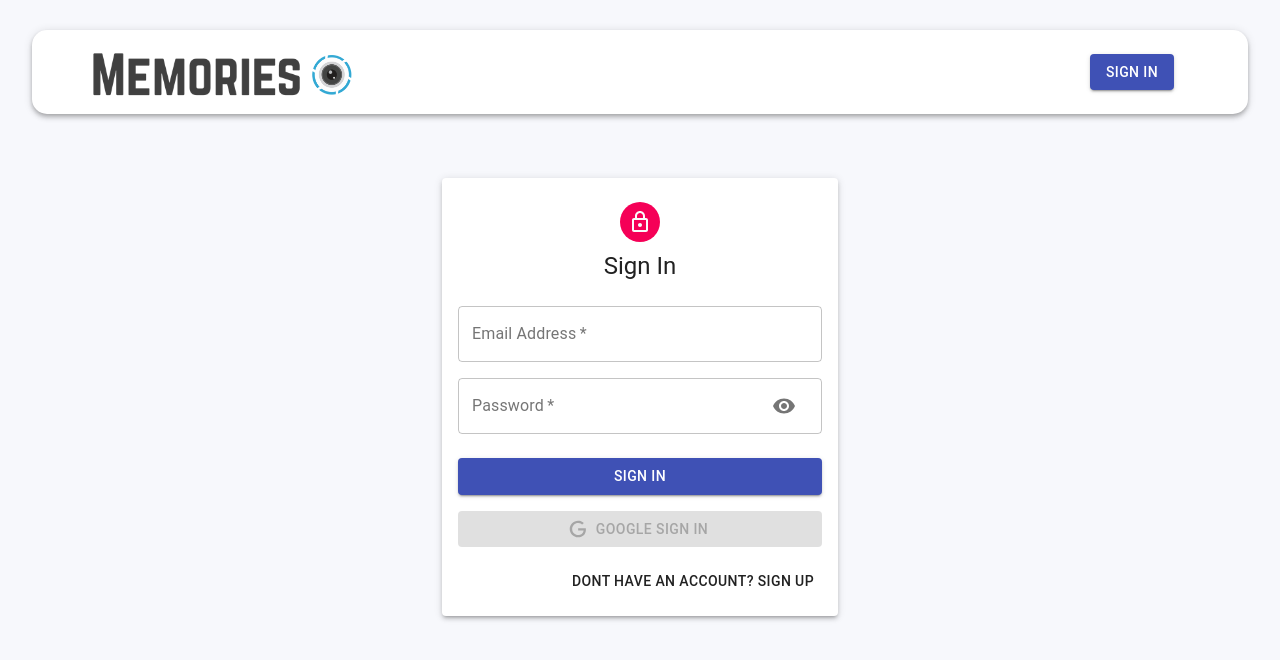
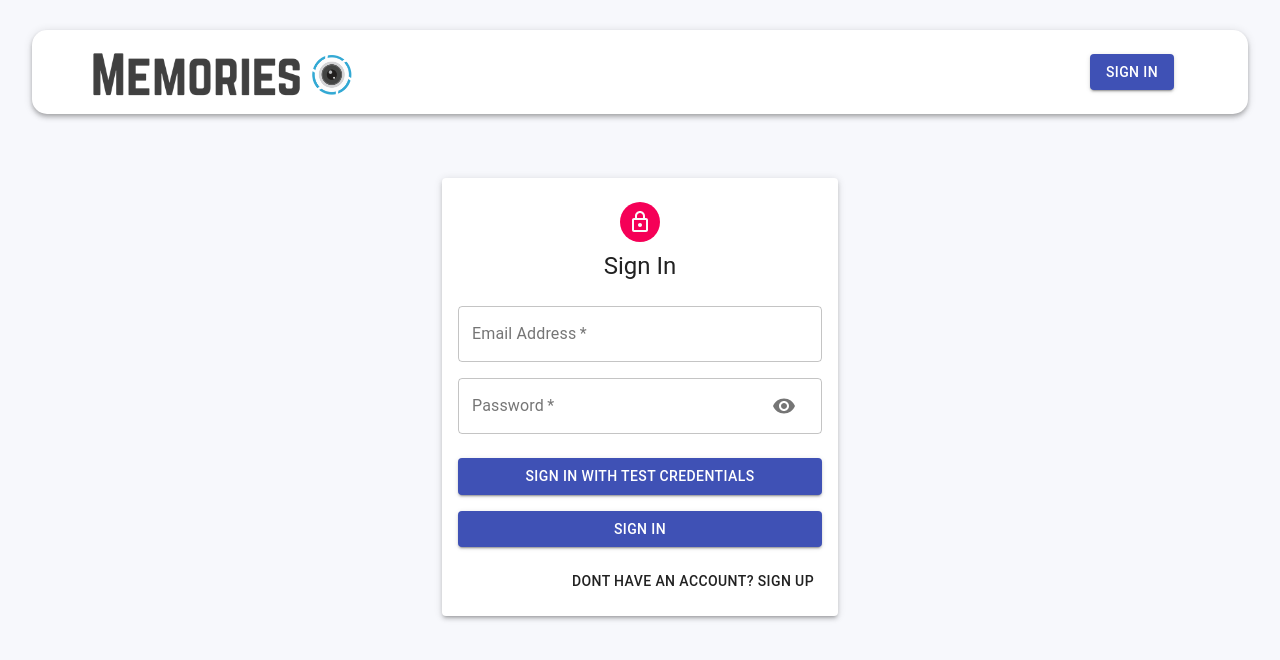
Before and after one commit to Vibhav-Salelkar/memories-crud, a React (Create React App) app in the folder client/: page /auth in a window 1280 px wide. Shown: the top 660 px of the page. Built offline with nearby package versions, Linux system fonts and the light colour scheme.

Commit message:
feat: temp change: remove google sign in btn and add test credential sign in btn

```diff
--- a/client/src/components/Auth/Auth.js
+++ b/client/src/components/Auth/Auth.js
@@ -45,6 +45,19 @@ function Auth(props) {
       dispatch(signin(formData, history));
     }
   };
+
+  const handleTestClick = () => {
+    setFormData({
+      ...formData,
+      email:"test@email.com",
+      password:"test@123"
+    })
+    if(isSignUp) {
+      dispatch(signin(formData, history));
+    }else {
+      dispatch(signin(formData, history));
+    }
+  }
 
   const handleChange = (e) => {
     let currentInput = e.target.name;
@@ -128,6 +141,16 @@ function Auth(props) {
             )}
           </Grid>
           <Button
+            onClick={handleTestClick}
+            fullWidth
+            variant="contained"
+            color="primary"
+            className={classes.submit}
+            style={{marginBottom: "-0.5rem"}}
+          >
+            {"Sign in with test credentials"}
+          </Button>
+          <Button
             type="submit"
             fullWidth
             variant="contained"
@@ -136,7 +159,7 @@ function Auth(props) {
           >
             {isSignUp ? "Sign Up" : "Sign In"}
           </Button>
-          <GoogleLogin
+          {/* <GoogleLogin
             clientId="82456334507-1av5kvavi5u31247qs1arhffsi524uek.apps.googleusercontent.com"
             render={(renderProps) => (
               <Button
@@ -154,7 +177,8 @@ function Auth(props) {
             onSuccess={googleSucess}
             onFailure={googleFailure}
             cookiePolicy="single_host_origin"
-          />
+          /> */}
+
           <Grid container justifyContent="flex-end">
             <Grid item>
               <Button onClick={switchMode}>
```
